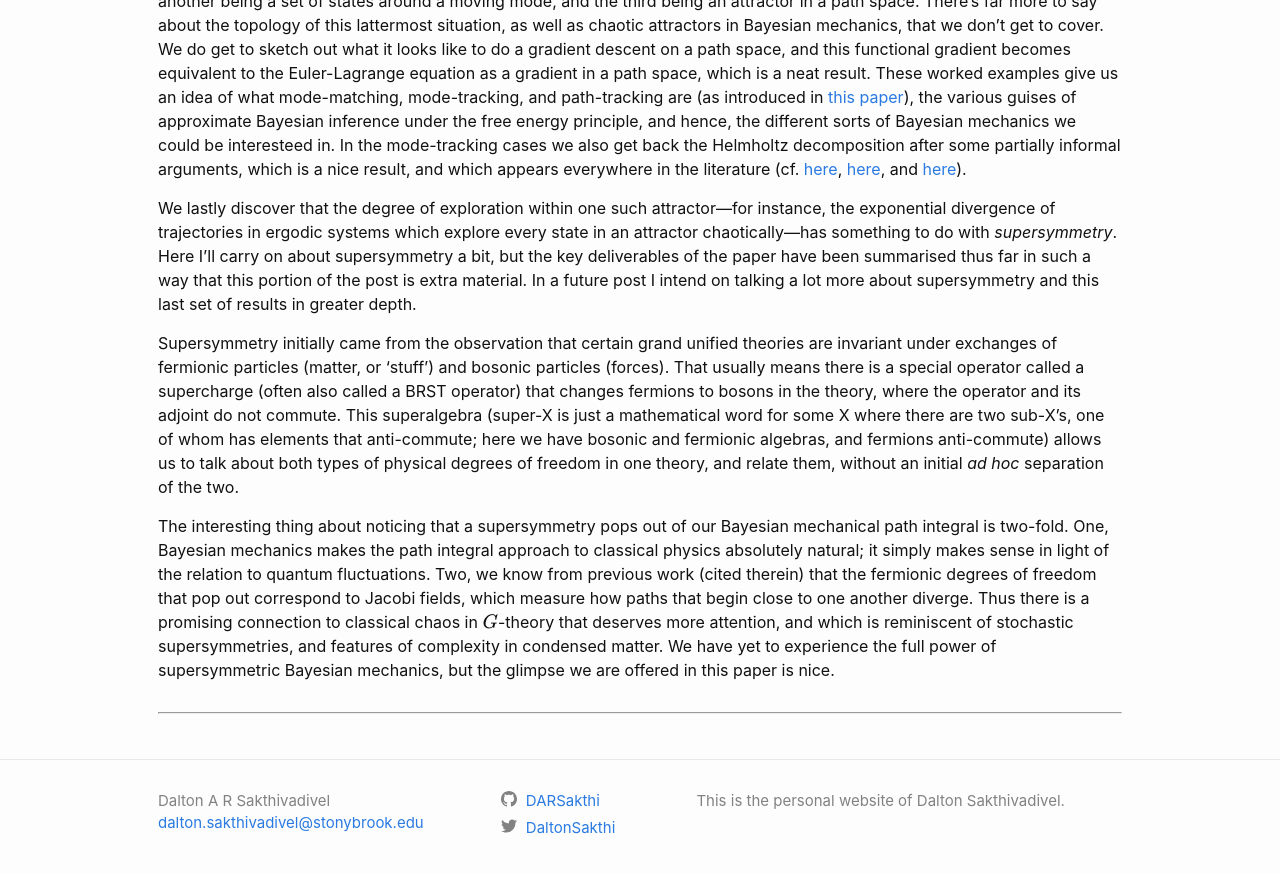
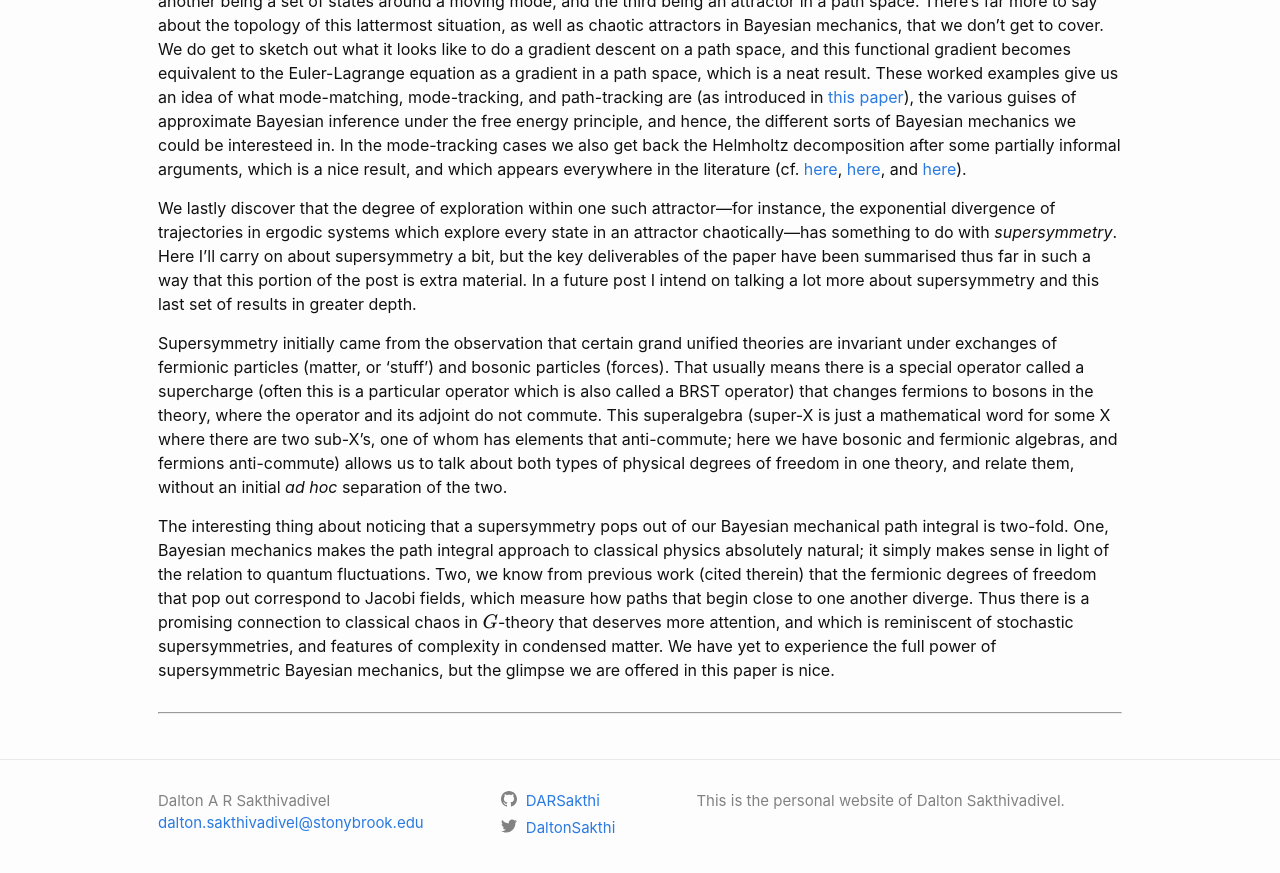
Before and after one commit to DARSakthi/DARSakthi.github.io, a Jekyll site: the page built from _posts/2022-06-28-BMech-III.markdown, in a window 1280 px wide and 900 px high, scrolled down 1264 px. Shown: the top 873 px of the window. Built offline with Jekyll 4.4.1, drawn with Linux system fonts in a browser that asks for light colours; formulas are drawn with MathJax 3; comment, search, counter and statistics services are not loaded.

Commit message:
Added more text + published

```diff
--- a/_posts/2022-06-28-BMech-III.markdown
+++ b/_posts/2022-06-28-BMech-III.markdown
@@ -25,6 +25,6 @@ In Sections 5, 6, and 7, we have a few such examples of what that attractor is,
 
 We lastly discover that the degree of exploration within one such attractor—for instance, the exponential divergence of trajectories in ergodic systems which explore every state in an attractor chaotically—has something to do with _supersymmetry_. Here I'll carry on about supersymmetry a bit, but the key deliverables of the paper have been summarised thus far in such a way that this portion of the post is extra material. In a future post I intend on talking a lot more about supersymmetry and this last set of results in greater depth.
 
-Supersymmetry initially came from the observation that certain grand unified theories are invariant under exchanges of fermionic particles (matter, or 'stuff') and bosonic particles (forces). That usually means there is a special operator called a supercharge (often also called a BRST operator) that changes fermions to bosons in the theory, where the operator and its adjoint do not commute. This superalgebra (super-X is just a mathematical word for some X where there are two sub-X's, one of whom has elements that anti-commute; here we have bosonic and fermionic algebras, and fermions anti-commute) allows us to talk about both types of physical degrees of freedom in one theory, and relate them, without an initial _ad hoc_ separation of the two.
+Supersymmetry initially came from the observation that certain grand unified theories are invariant under exchanges of fermionic particles (matter, or 'stuff') and bosonic particles (forces). That usually means there is a special operator called a supercharge (often this is a particular operator which is also called a BRST operator) that changes fermions to bosons in the theory, where the operator and its adjoint do not commute. This superalgebra (super-X is just a mathematical word for some X where there are two sub-X's, one of whom has elements that anti-commute; here we have bosonic and fermionic algebras, and fermions anti-commute) allows us to talk about both types of physical degrees of freedom in one theory, and relate them, without an initial _ad hoc_ separation of the two.
 
 The interesting thing about noticing that a supersymmetry pops out of our Bayesian mechanical path integral is two-fold. One, Bayesian mechanics makes the path integral approach to classical physics absolutely natural; it simply makes sense in light of the relation to quantum fluctuations. Two, we know from previous work (cited therein) that the fermionic degrees of freedom that pop out correspond to Jacobi fields, which measure how paths that begin close to one another diverge. Thus there is a promising connection to classical chaos in $$G$$-theory that deserves more attention, and which is reminiscent of stochastic supersymmetries, and features of complexity in condensed matter. We have yet to experience the full power of supersymmetric Bayesian mechanics, but the glimpse we are offered in this paper is nice.
```
